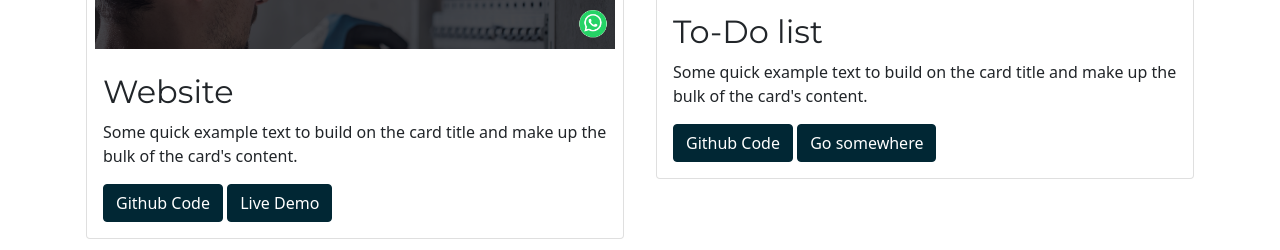
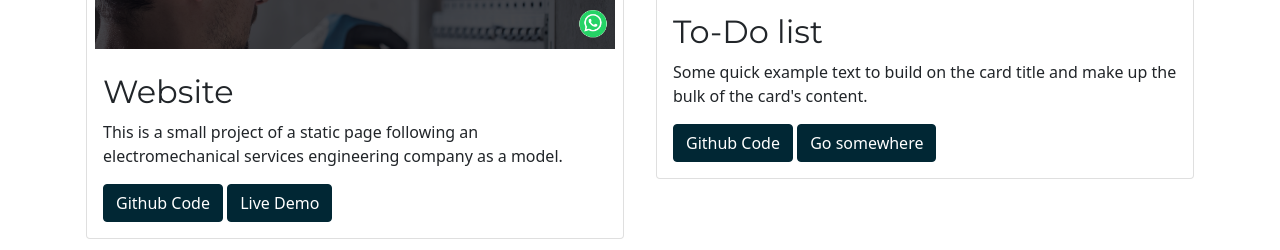
Before and after one commit to JosMGo/portfolio, a website: page index.html in a window 1280 px wide. Shown: the part 2111-2361 px from the top of the page. Drawn offline with nearby package versions, Linux system fonts and the light colour scheme.

Commit message:
cambios en el portofilo descripcion

```diff
--- a/index.html
+++ b/index.html
@@ -129,7 +129,7 @@
                             <img src="./assets/img/portfolio-1 (2).png" class="card-img-top img-fluid w-100 p-2"  alt="img-website">
                             <div class="card-body">
                               <h5 class="card-title fs-2">Website</h5>
-                              <p class="card-text">Some quick example text to build on the card title and make up the bulk of the card's content.</p>
+                              <p class="card-text">This is a small project of a static page following an electromechanical services engineering company as a model.</p>
                               <a href="#" class="btn btn-primary">Github Code</a>
                               <a href="#" class="btn btn-primary">Live Demo</a>
                             </div>
```
